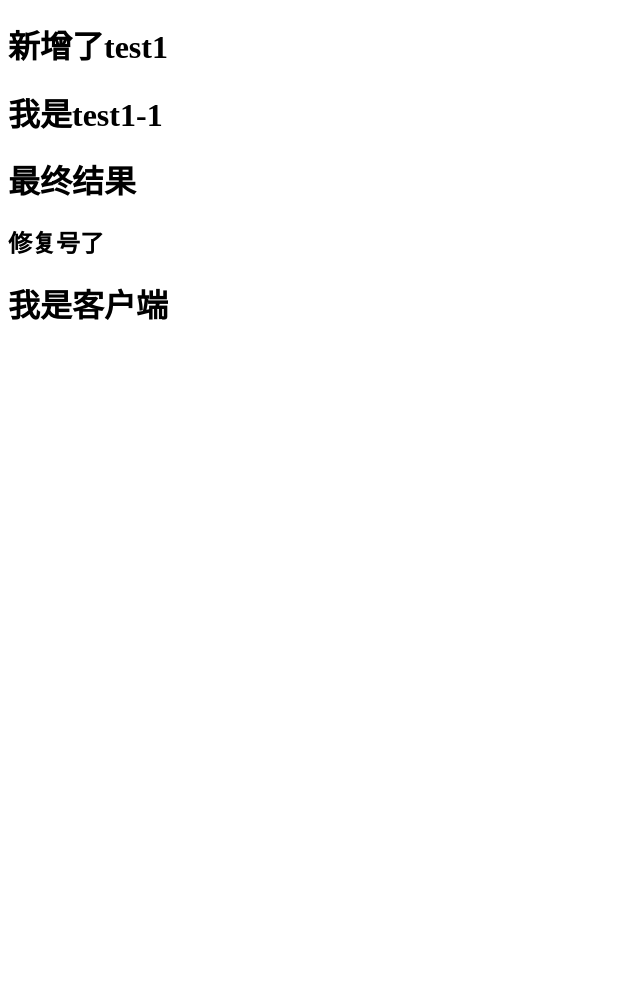
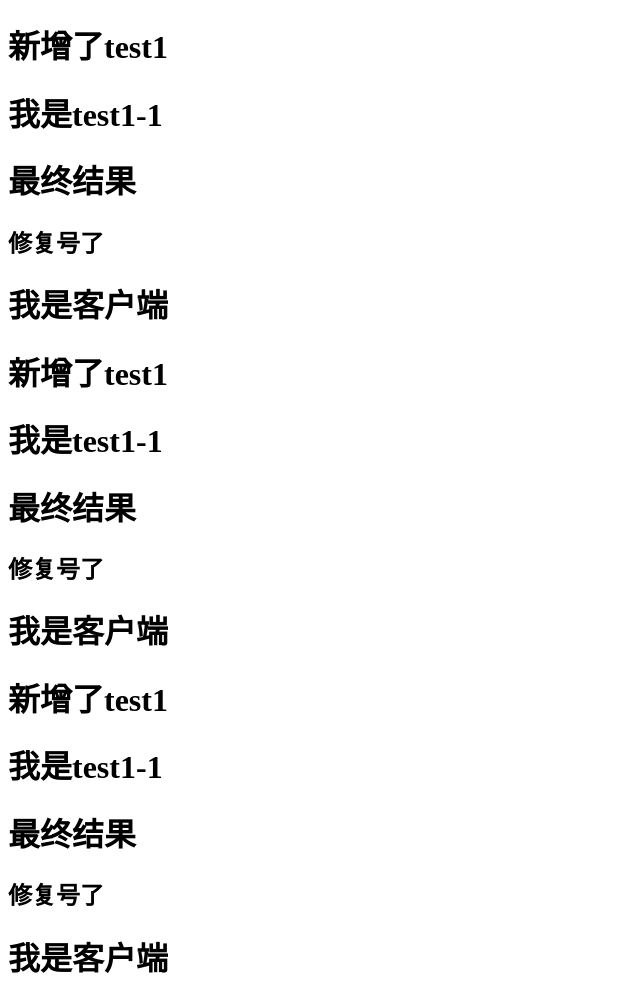
Before and after one commit to yuyucode/test-github, a website: page a.html in a window 1280 px wide. Shown: the whole page, without its empty margins (0-640 px from the left). Before the commit the page ends 800 px from the top, so only its background shows below. Drawn offline with Linux system fonts and the light colour scheme.

Commit message:
'update'

```diff
--- a/a.html
+++ b/a.html
@@ -15,6 +15,28 @@
         <h2>修复号了</h2>
     </div>
     <div id="app2">
+        <h1>我是客户端</h1>
+    </div>
+</div>
+<div id="app3">
+    <div>
+        <h1>新增了test1</h1>
+        <h1>我是test1-1</h1>
+        <h1>最终结果</h1>
+        <h2>修复号了</h2>
+    </div>
+    <div id="app24">
+        <h1>我是客户端</h1>
+    </div>
+</div>
+<div id="app443">
+    <div>
+        <h1>新增了test1</h1>
+        <h1>我是test1-1</h1>
+        <h1>最终结果</h1>
+        <h2>修复号了</h2>
+    </div>
+    <div id="app424">
         <h1>我是客户端</h1>
     </div>
 </div>
```
Also changed, not shown: test/test.js (+5 -0 lines).
